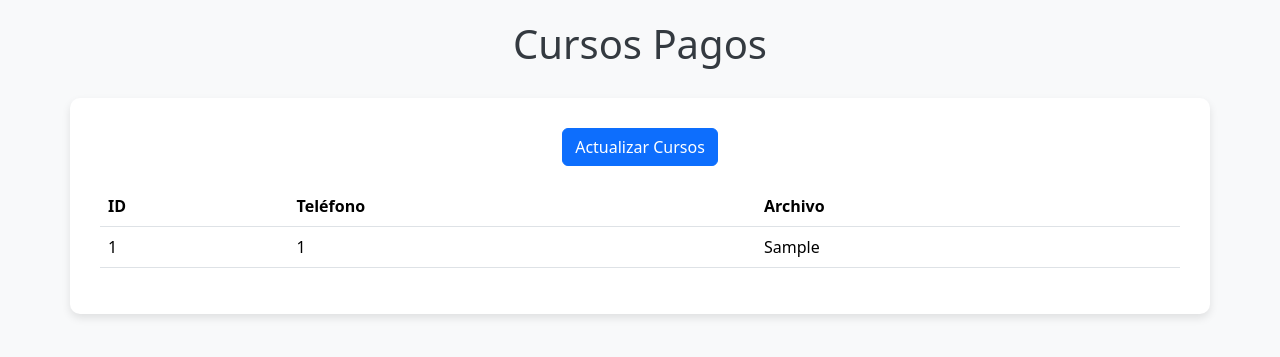
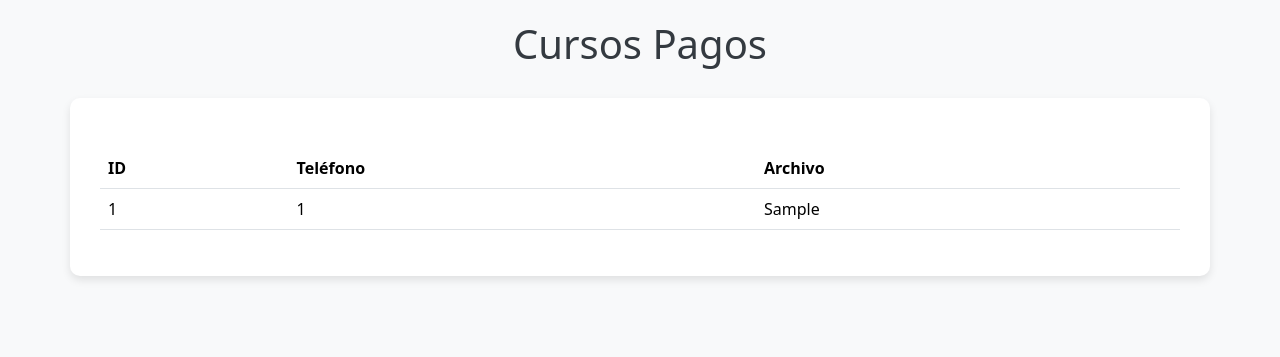
Before and after one commit to tonaya23/flaskypusher, a Flask app: page / in a window 1280 px wide. Shown: the top 357 px of the page. Run offline with Flask 3, Linux system fonts and the light colour scheme; tables that the repository leaves empty hold one stand-in row (values such as "Sample post"); some libraries are stand-ins or nearby versions.

Commit message:
quitando boton

```diff
--- a/templates/app.html
+++ b/templates/app.html
@@ -47,9 +47,6 @@
 <body>
     <h1>Cursos Pagos</h1>
     <div class="container">
-        <div class="btn-refresh">
-            <button class="btn btn-primary" onclick="cargarDatosExistentes()">Actualizar Cursos</button>
-        </div>
         <table class="table table-hover" id="cursosTable">
             <thead>
                 <tr>
@@ -68,7 +65,7 @@
         // Función para cargar los datos existentes
         function cargarDatosExistentes() {
             $.get('/buscar', function(data) {
-                $('#cursosTable tbody').empty(); // Limpiar tabla antes de agregar nuevos datos
+                $('#cursosTable tbody').empty(); // Limpiar la tabla antes de cargar nuevos datos
                 data.forEach(function(registro) {
                     agregarFila(registro[0], registro[1], registro[2]);
                 });
```
